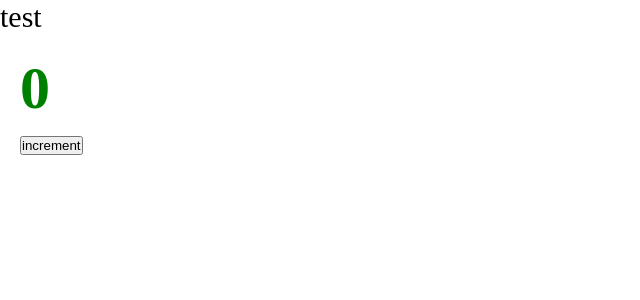
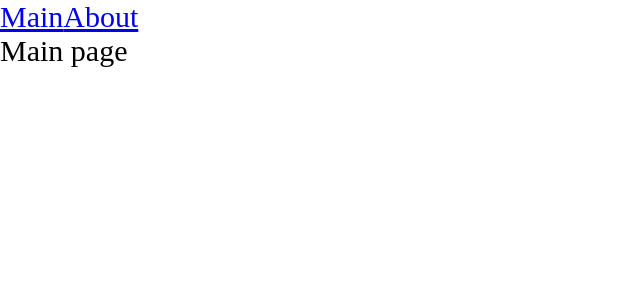
Before and after one commit to GalichAnton/FSD_arch_project, a React app: page / in a window 1280 px wide. Shown: the top 300 px of the page, without its empty margins (0-640 px from the left). Built offline with nearby package versions, Linux system fonts and the light colour scheme.

Commit message:
настройка проекта - роутинг, ленивая подгрузка

```diff
--- a/package.json
+++ b/package.json
@@ -41,6 +41,7 @@
   },
   "dependencies": {
     "react": "^17.0.2",
-    "react-dom": "^17.0.2"
+    "react-dom": "^17.0.2",
+    "react-router-dom": "^6.2.1"
   }
 }
--- a/src/App.tsx
+++ b/src/App.tsx
@@ -1,14 +1,20 @@
-import React from 'react';
-import Counter from "./components/Counter/Counter";
+import React, {Suspense} from 'react';
 import './index.scss';
+import {Link, Route, Routes} from "react-router-dom";
+import {AboutPageAsync} from "./components/pages/AboutPage/AboutPage.async";
+import {MainPageAsync} from "./components/pages/MainPage/MainPage.async";
 
 const App = () => {
-    return (
-        <div className="app">
-            test
-            <Counter />
-        </div>
-    );
+  return (
+    <div className="app">
+      <Link to={'/'}>Main</Link>
+      <Link to={'/about'}>About</Link>
+      <Routes>
+        <Route path="/about" element={<Suspense fallback={<div>Loading About...</div>}><AboutPageAsync/></Suspense>}/>
+        <Route path="/" element={<Suspense fallback={<div>Loading Main...</div>}><MainPageAsync/></Suspense>}/>
+      </Routes>
+    </div>
+  );
 };
 
 export default App;
--- /dev/null
+++ b/src/components/pages/AboutPage/AboutPage.async.tsx
@@ -0,0 +1,3 @@
+import {lazy} from "react";
+
+export const AboutPageAsync =  lazy(() => import(/* webpackChunkName: "AboutPageAsync"*/'./AboutPage').then(module=>({default:module.AboutPage})));
--- /dev/null
+++ b/src/components/pages/AboutPage/AboutPage.tsx
@@ -0,0 +1,9 @@
+import React from 'react';
+
+export const AboutPage = () => {
+  return (
+    <div>
+      About page
+    </div>
+  );
+};
--- /dev/null
+++ b/src/components/pages/MainPage/MainPage.async.tsx
@@ -0,0 +1,3 @@
+import {lazy} from "react";
+
+export const MainPageAsync =  lazy(() => import(/* webpackChunkName: "MainPageAsync"*/'./MainPage').then(module=>({default:module.MainPage})));
--- /dev/null
+++ b/src/components/pages/MainPage/MainPage.tsx
@@ -0,0 +1,9 @@
+import React from 'react';
+
+export const MainPage = () => {
+  return (
+    <div>
+      Main page
+    </div>
+  );
+};
--- a/src/index.tsx
+++ b/src/index.tsx
@@ -1,7 +1,10 @@
 import {render} from "react-dom";
 import App from "./App";
+import {BrowserRouter} from "react-router-dom";
 
 render(
-  <App/>,
+  <BrowserRouter>
+    <App/>
+  </BrowserRouter>,
   document.getElementById("root")
 )
--- a/tsconfig.json
+++ b/tsconfig.json
@@ -5,7 +5,7 @@
     // Однако это не означает, что теперь вовсе нельзя использовать any.
     // Это означает лишь, что в подобных ситуация разработчик должен явно писать any,
     "noImplicitAny": true,
-    "module": "es6",
+    "module": "ESNext",
     // В какую спецификацию компилируем: для поддержки большинства браузеров
     "target": "es5",
     "jsx": "react-jsx",
```
Also changed, not shown: 2 other files (tests, documents, lock files or other folders).
